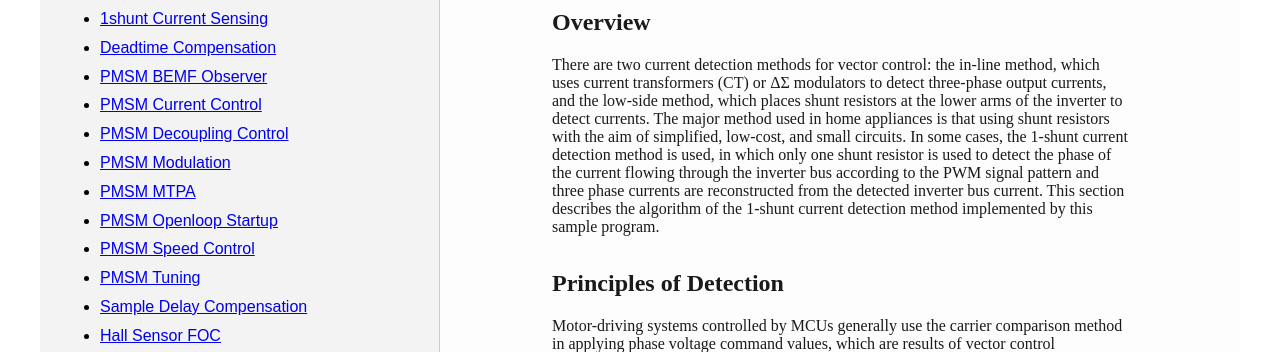
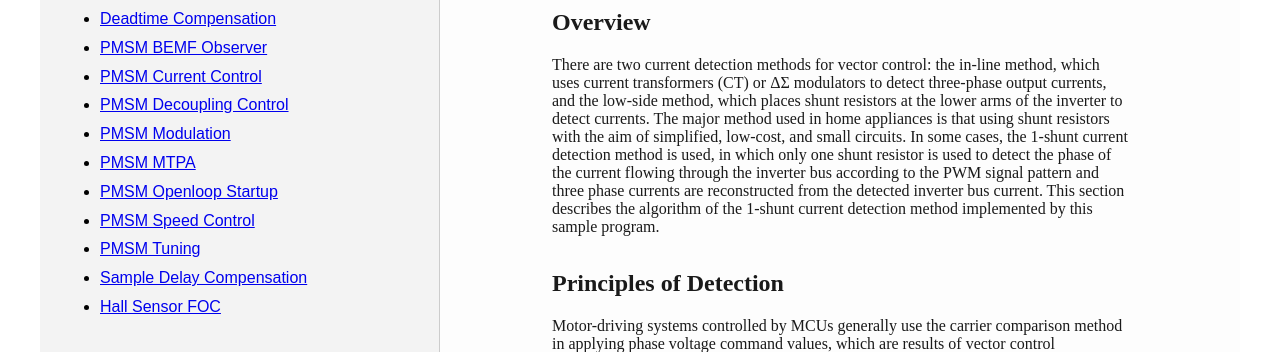
Before and after one commit to giangduong2001/qe-motor, a plain HTML site: page RampMotorMiddlewareDoc/index.html in a window 1280 px wide. Shown: the part 196-548 px from the top of the page. Drawn offline with nearby package versions, Linux system fonts and the light colour scheme.

Commit message:
Update index.html

```diff
--- a/RampMotorMiddlewareDoc/index.html
+++ b/RampMotorMiddlewareDoc/index.html
@@ -58,7 +58,7 @@
 <h1>RAMP Documentation</h1>
 <h2>Motor Control Algorithm</h2>
 <ul>
-  <li><a href="https://giangduong2001.github.io/qe-motor/RampMotorMiddlewareDoc/doc_alg/Algorithm_1shunt.html" target="contentFrame">1shunt Current Sensing</a></li>
+
   <li><a href="https://giangduong2001.github.io/qe-motor/RampMotorMiddlewareDoc/doc_alg/Algorithm_Deadtime_Compensation.html" target="contentFrame">Deadtime Compensation</a></li>
   <li><a href="https://giangduong2001.github.io/qe-motor/RampMotorMiddlewareDoc/doc_alg/Algorithm_PMSM_BEMFObserver.html" target="contentFrame">PMSM BEMF Observer</a></li>
   <li><a href="https://giangduong2001.github.io/qe-motor/RampMotorMiddlewareDoc/doc_alg/Algorithm_PMSM_CurrentControl.html" target="contentFrame">PMSM Current Control</a></li>
```
